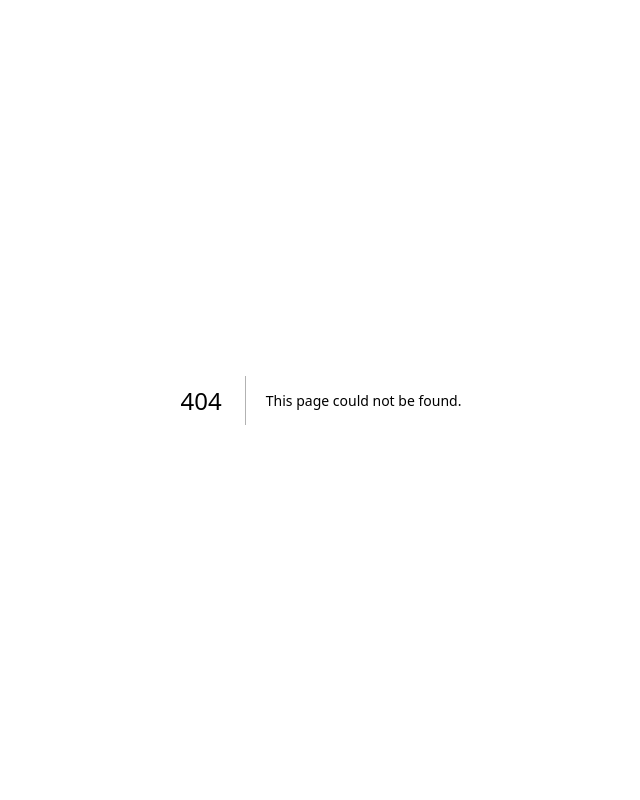
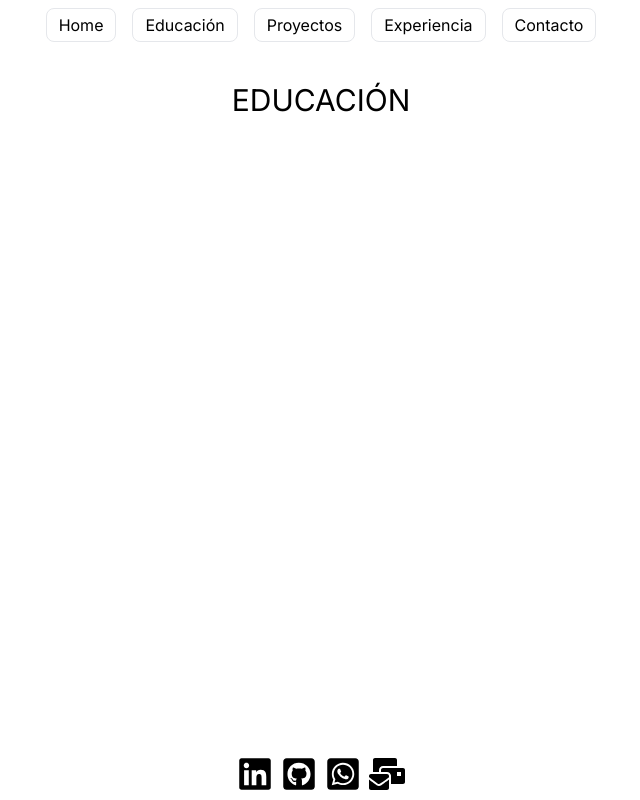
Before and after one commit to n0m3l4c000nt35/portfolio, a Next.js app: page /educacion in a window 1280 px wide. Before the commit this address had no page. Shown: the whole page, without its empty margins (319-959 px from the left). Built offline with nearby package versions, Linux system fonts and the light colour scheme.

Commit message:
Que se yo

```diff
--- /dev/null
+++ b/src/app/contacto/page.tsx
@@ -0,0 +1,7 @@
+export default function Contact() {
+  return (
+    <>
+      <h1 className="page-title">Contacto</h1>
+    </>
+  );
+}
--- /dev/null
+++ b/src/app/educacion/page.tsx
@@ -0,0 +1,3 @@
+export default function Education() {
+  return <h1 className="page-title">Educación</h1>;
+}
--- /dev/null
+++ b/src/app/experiencia/page.tsx
@@ -0,0 +1,3 @@
+export default function Experience() {
+  return <h1 className="page-title">Experiencia</h1>;
+}
--- a/src/app/globals.css
+++ b/src/app/globals.css
@@ -2,32 +2,16 @@
 @tailwind components;
 @tailwind utilities;
 
-:root {
-  --foreground-rgb: 0, 0, 0;
-  --background-start-rgb: 214, 219, 220;
-  --background-end-rgb: 255, 255, 255;
-}
+@layer base {
+  body {
+    @apply p-2
+  }
 
-@media (prefers-color-scheme: dark) {
-  :root {
-    --foreground-rgb: 255, 255, 255;
-    --background-start-rgb: 0, 0, 0;
-    --background-end-rgb: 0, 0, 0;
+  h1 {
+    @apply text-2xl;
   }
 }
 
-body {
-  color: rgb(var(--foreground-rgb));
-  background: linear-gradient(
-      to bottom,
-      transparent,
-      rgb(var(--background-end-rgb))
-    )
-    rgb(var(--background-start-rgb));
+.page-title {
+  @apply mt-10 text-3xl text-center uppercase;
 }
-
-@layer utilities {
-  .text-balance {
-    text-wrap: balance;
-  }
-}
--- a/src/app/layout.tsx
+++ b/src/app/layout.tsx
@@ -1,6 +1,8 @@
 import type { Metadata } from "next";
 import { Inter } from "next/font/google";
 import "./globals.css";
+import Navbar from "@/components/nav";
+import Footer from "@/components/footer";
 
 const inter = Inter({ subsets: ["latin"] });
 
@@ -16,7 +18,11 @@ export default function RootLayout({
 }>) {
   return (
     <html lang="en">
-      <body className={inter.className}>{children}</body>
+      <body className={`${inter.className} flex flex-col min-h-screen`}>
+        <Navbar />
+        <main className="flex-grow">{children}</main>
+        <Footer />
+      </body>
     </html>
   );
 }
--- a/src/app/page.tsx
+++ b/src/app/page.tsx
@@ -1,113 +1,12 @@
-import Image from "next/image";
-
 export default function Home() {
   return (
-    <main className="flex min-h-screen flex-col items-center justify-between p-24">
-      <div className="z-10 w-full max-w-5xl items-center justify-between font-mono text-sm lg:flex">
-        <p className="fixed left-0 top-0 flex w-full justify-center border-b border-gray-300 bg-gradient-to-b from-zinc-200 pb-6 pt-8 backdrop-blur-2xl dark:border-neutral-800 dark:bg-zinc-800/30 dark:from-inherit lg:static lg:w-auto  lg:rounded-xl lg:border lg:bg-gray-200 lg:p-4 lg:dark:bg-zinc-800/30">
-          Get started by editing&nbsp;
-          <code className="font-mono font-bold">src/app/page.tsx</code>
-        </p>
-        <div className="fixed bottom-0 left-0 flex h-48 w-full items-end justify-center bg-gradient-to-t from-white via-white dark:from-black dark:via-black lg:static lg:size-auto lg:bg-none">
-          <a
-            className="pointer-events-none flex place-items-center gap-2 p-8 lg:pointer-events-auto lg:p-0"
-            href="https://vercel.com?utm_source=create-next-app&utm_medium=appdir-template&utm_campaign=create-next-app"
-            target="_blank"
-            rel="noopener noreferrer"
-          >
-            By{" "}
-            <Image
-              src="/vercel.svg"
-              alt="Vercel Logo"
-              className="dark:invert"
-              width={100}
-              height={24}
-              priority
-            />
-          </a>
-        </div>
-      </div>
-
-      <div className="relative z-[-1] flex place-items-center before:absolute before:h-[300px] before:w-full before:-translate-x-1/2 before:rounded-full before:bg-gradient-radial before:from-white before:to-transparent before:blur-2xl before:content-[''] after:absolute after:-z-20 after:h-[180px] after:w-full after:translate-x-1/3 after:bg-gradient-conic after:from-sky-200 after:via-blue-200 after:blur-2xl after:content-[''] before:dark:bg-gradient-to-br before:dark:from-transparent before:dark:to-blue-700 before:dark:opacity-10 after:dark:from-sky-900 after:dark:via-[#0141ff] after:dark:opacity-40 sm:before:w-[480px] sm:after:w-[240px] before:lg:h-[360px]">
-        <Image
-          className="relative dark:drop-shadow-[0_0_0.3rem_#ffffff70] dark:invert"
-          src="/next.svg"
-          alt="Next.js Logo"
-          width={180}
-          height={37}
-          priority
-        />
-      </div>
-
-      <div className="mb-32 grid text-center lg:mb-0 lg:w-full lg:max-w-5xl lg:grid-cols-4 lg:text-left">
-        <a
-          href="https://nextjs.org/docs?utm_source=create-next-app&utm_medium=appdir-template&utm_campaign=create-next-app"
-          className="group rounded-lg border border-transparent px-5 py-4 transition-colors hover:border-gray-300 hover:bg-gray-100 hover:dark:border-neutral-700 hover:dark:bg-neutral-800/30"
-          target="_blank"
-          rel="noopener noreferrer"
-        >
-          <h2 className="mb-3 text-2xl font-semibold">
-            Docs{" "}
-            <span className="inline-block transition-transform group-hover:translate-x-1 motion-reduce:transform-none">
-              -&gt;
-            </span>
-          </h2>
-          <p className="m-0 max-w-[30ch] text-sm opacity-50">
-            Find in-depth information about Next.js features and API.
-          </p>
-        </a>
-
-        <a
-          href="https://nextjs.org/learn?utm_source=create-next-app&utm_medium=appdir-template-tw&utm_campaign=create-next-app"
-          className="group rounded-lg border border-transparent px-5 py-4 transition-colors hover:border-gray-300 hover:bg-gray-100 hover:dark:border-neutral-700 hover:dark:bg-neutral-800/30"
-          target="_blank"
-          rel="noopener noreferrer"
-        >
-          <h2 className="mb-3 text-2xl font-semibold">
-            Learn{" "}
-            <span className="inline-block transition-transform group-hover:translate-x-1 motion-reduce:transform-none">
-              -&gt;
-            </span>
-          </h2>
-          <p className="m-0 max-w-[30ch] text-sm opacity-50">
-            Learn about Next.js in an interactive course with&nbsp;quizzes!
-          </p>
-        </a>
-
-        <a
-          href="https://vercel.com/templates?framework=next.js&utm_source=create-next-app&utm_medium=appdir-template&utm_campaign=create-next-app"
-          className="group rounded-lg border border-transparent px-5 py-4 transition-colors hover:border-gray-300 hover:bg-gray-100 hover:dark:border-neutral-700 hover:dark:bg-neutral-800/30"
-          target="_blank"
-          rel="noopener noreferrer"
-        >
-          <h2 className="mb-3 text-2xl font-semibold">
-            Templates{" "}
-            <span className="inline-block transition-transform group-hover:translate-x-1 motion-reduce:transform-none">
-              -&gt;
-            </span>
-          </h2>
-          <p className="m-0 max-w-[30ch] text-sm opacity-50">
-            Explore starter templates for Next.js.
-          </p>
-        </a>
-
-        <a
-          href="https://vercel.com/new?utm_source=create-next-app&utm_medium=appdir-template&utm_campaign=create-next-app"
-          className="group rounded-lg border border-transparent px-5 py-4 transition-colors hover:border-gray-300 hover:bg-gray-100 hover:dark:border-neutral-700 hover:dark:bg-neutral-800/30"
-          target="_blank"
-          rel="noopener noreferrer"
-        >
-          <h2 className="mb-3 text-2xl font-semibold">
-            Deploy{" "}
-            <span className="inline-block transition-transform group-hover:translate-x-1 motion-reduce:transform-none">
-              -&gt;
-            </span>
-          </h2>
-          <p className="m-0 max-w-[30ch] text-balance text-sm opacity-50">
-            Instantly deploy your Next.js site to a shareable URL with Vercel.
-          </p>
-        </a>
-      </div>
-    </main>
+    <>
+      <h1 className="mt-52 text-center text-6xl font-black">Esteban Zárate</h1>
+      <h2 className="text-center">
+        <span className="hover:text-slate-600">Pentester</span> <b>|</b>{" "}
+        <span className="hover:text-slate-600">Desarrollador Web</span> <b>|</b>{" "}
+        <span className="hover:text-slate-600">Bug Bounty Hunter</span>
+      </h2>
+    </>
   );
 }
--- /dev/null
+++ b/src/app/proyectos/page.tsx
@@ -0,0 +1,3 @@
+export default function Projects() {
+  return <h1 className="page-title">Proyectos</h1>;
+}
--- /dev/null
+++ b/src/components/footer.tsx
@@ -0,0 +1,60 @@
+import Link from "next/link";
+import { ReactElement } from "react";
+import {
+  FaLinkedin,
+  FaGithubSquare,
+  FaWhatsappSquare,
+  FaMailBulk,
+} from "react-icons/fa";
+
+type FooterLink = {
+  id: number;
+  icon: ReactElement;
+  href: string;
+  title: string;
+};
+
+const links: FooterLink[] = [
+  {
+    id: 1,
+    icon: <FaLinkedin />,
+    href: "https://www.linkedin.com/in/esteban-zarate/",
+    title: "Perfil de LinkedIn",
+  },
+  {
+    id: 2,
+    icon: <FaGithubSquare />,
+    href: "https://github.com/n0m3l4c000nt35",
+    title: "Perfil de Github",
+  },
+  {
+    id: 3,
+    icon: <FaWhatsappSquare />,
+    href: "https://wa.me/+541122771652",
+    title: "Enviar Whatsapp",
+  },
+  {
+    id: 4,
+    icon: <FaMailBulk />,
+    href: "mailto:estebanluiszarate1985@gmail.com",
+    title: "Enviar correo electrónico",
+  },
+];
+
+export default function Footer() {
+  return (
+    <footer className="flex justify-center">
+      {links.map(({ id, icon, href, title }) => (
+        <a
+          className="mx-1 text-4xl hover:text-gray-600"
+          key={id}
+          href={href}
+          target="_blank"
+          title={title}
+        >
+          {icon}
+        </a>
+      ))}
+    </footer>
+  );
+}
--- /dev/null
+++ b/src/components/nav-link.tsx
@@ -0,0 +1,18 @@
+import Link from "next/link";
+
+export default function NavLink({
+  href,
+  title,
+}: {
+  href: string;
+  title: string;
+}) {
+  return (
+    <Link
+      className="mx-2 px-3 py-1 rounded-lg border hover:border-slate-300"
+      href={`${href}`}
+    >
+      {title}
+    </Link>
+  );
+}
--- /dev/null
+++ b/src/components/nav.tsx
@@ -0,0 +1,21 @@
+import Link from "next/link";
+import NavLink from "./nav-link";
+import { log } from "console";
+
+const links = [
+  { id: 1, href: "/", title: "Home" },
+  { id: 2, href: "/educacion", title: "Educación" },
+  { id: 3, href: "/proyectos", title: "Proyectos" },
+  { id: 4, href: "/experiencia", title: "Experiencia" },
+  { id: 5, href: "/contacto", title: "Contacto" },
+];
+
+export default function Navbar() {
+  return (
+    <nav className="flex justify-center">
+      {links.map(({ id, href, title }) => (
+        <NavLink key={id} href={href} title={title} />
+      ))}
+    </nav>
+  );
+}
```
Also changed, not shown: package.json (+4 -3 lines), src/lib/definitions.ts (added), 1 other file (tests, documents, lock files or other folders).
